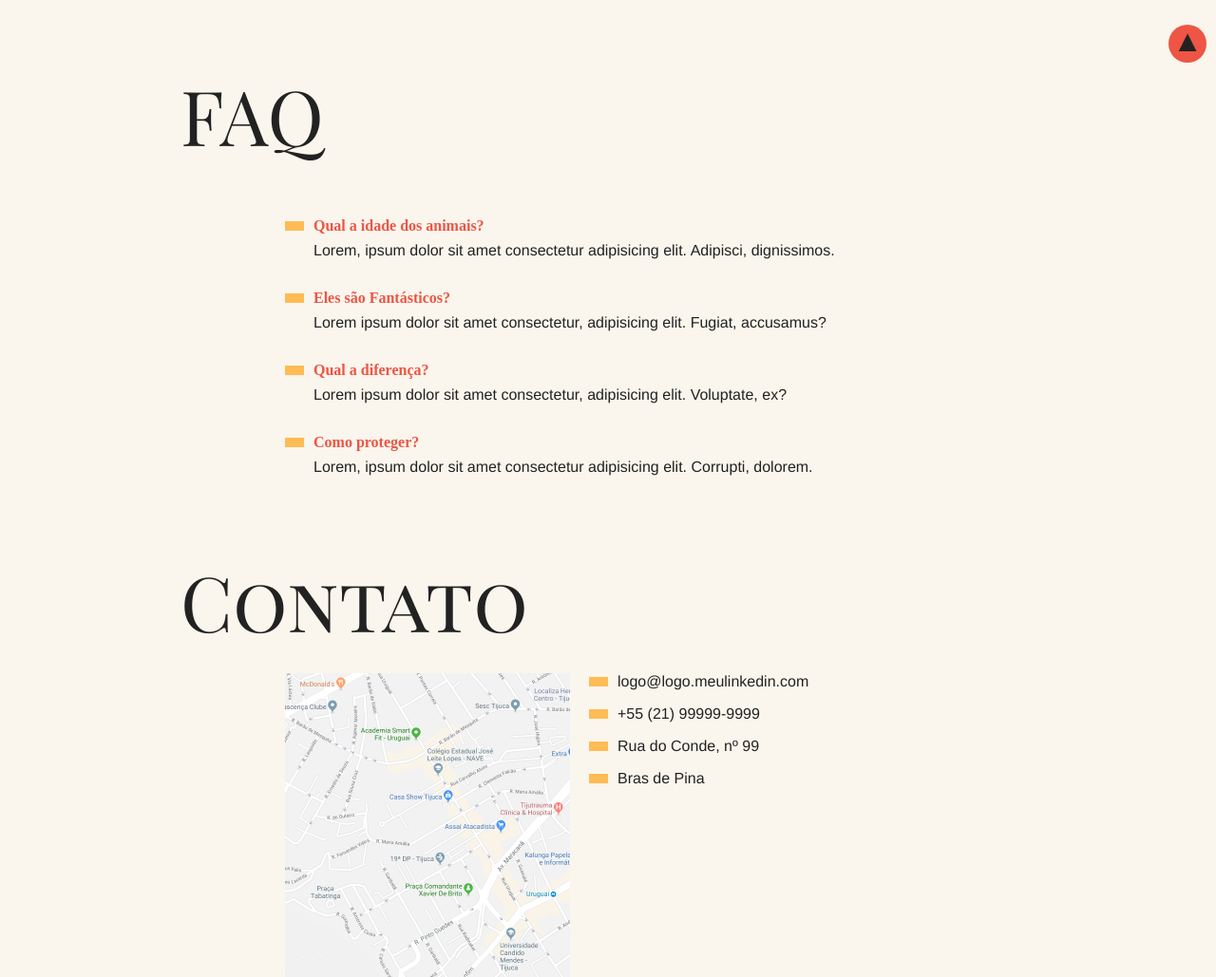
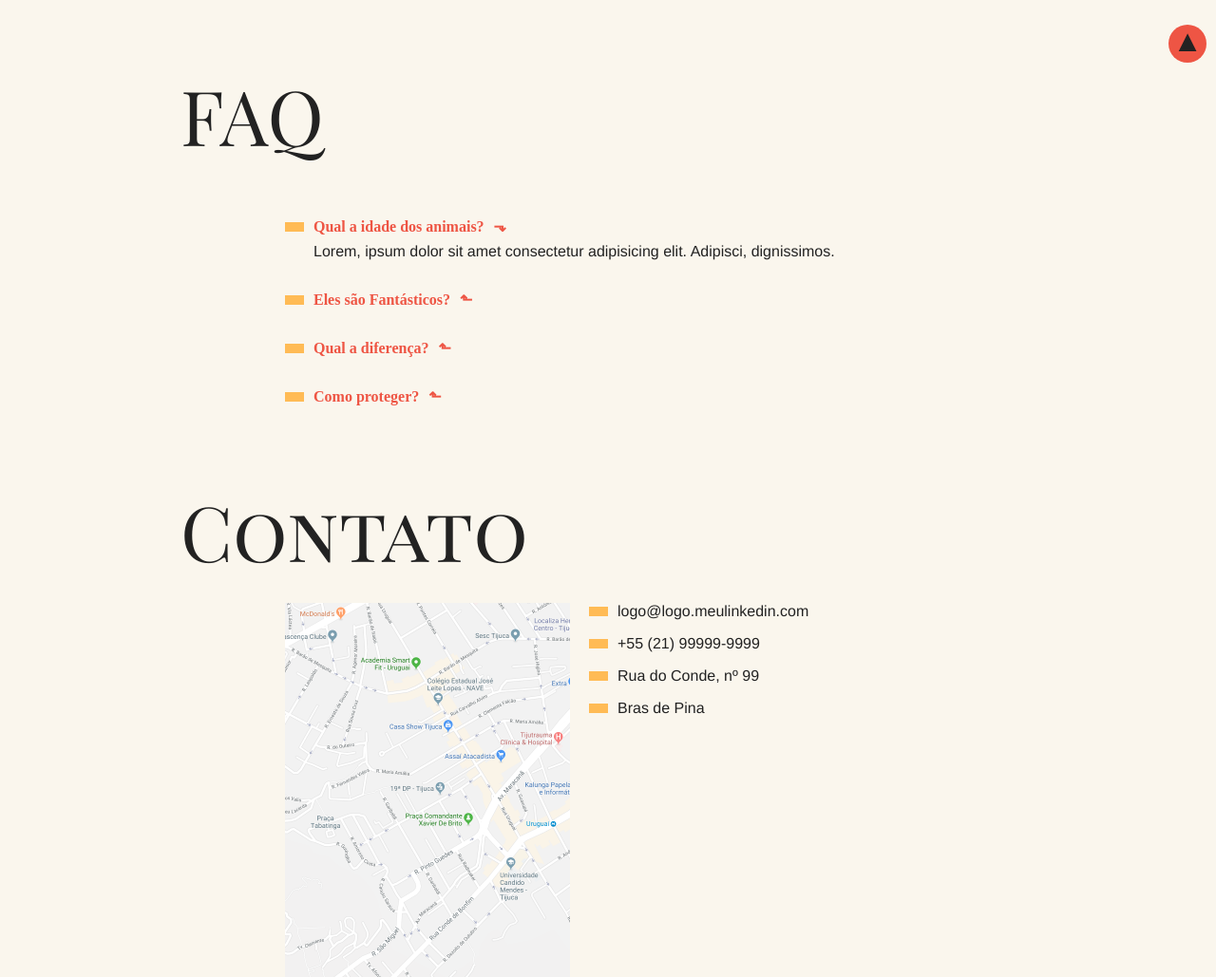
Before and after one commit to joaofreitas91/animais-fantasticos, a plain HTML site: page index.html in a window 1280 px wide. Shown: the part 699-1728 px from the top of the page at 95% size. Drawn offline with Linux system fonts and the light colour scheme.

Commit message:
accordion list

```diff
--- a/css/style.css
+++ b/css/style.css
@@ -136,6 +136,10 @@ body {
     animation: show .5s forwards;
 }
 
+.js-acordion-list dt {
+    cursor: pointer;
+}
+
 @keyframes show {
     from {
         transform: translate3d(-30px, 0, 0);
@@ -157,6 +161,7 @@ body {
     margin-top: 2rem;
     margin-bottom: .5rem;
     color: #e54;
+    cursor: pointer;
 }
 
 .faq-lista dt::before {
@@ -172,6 +177,36 @@ body {
     font-family: Helvetica, Arial;
     margin-bottom: .5rem;
     margin-left: 30px;
+}
+
+.js-accordion-list dt.disable::after {
+    content: '⬑';
+    margin-left: 10px;
+}
+
+.js-accordion-list dt::after {
+    content: '⬎';
+    margin-left: 10px;
+}
+
+.js .js-accordion-list dd {
+    display: block;
+}
+
+.js-accordion-list dd.disable {
+    display: none;
+    animation: slideDown .5s forwards;
+}
+
+@keyframes slideDown {
+    from {
+        opacity: 0;
+        max-height: 0;
+    }
+    to {
+        opacity: 1;
+        max-height: 100px;
+    }
 }
 
 .mapa {
--- a/index.html
+++ b/index.html
@@ -11,7 +11,7 @@
     <link href="https://fonts.googleapis.com/css2?family=Playfair+Display+SC&display=swap" rel="stylesheet">
     <script src="script.js" defer></script>
     <script>
-        document.documentElement.className += ' js'
+        document.documentElement.classList.add('js');
     </script>
     <title>Animais Fantásticos</title>
 </head>
@@ -179,7 +179,7 @@
     </section>
     <section class="grid-section faq" id="faq">
         <h1 class="titulo">FAQ</h1>
-        <dl class="faq-lista">
+        <dl class="faq-lista js-accordion-list">
             <dt>Qual a idade dos animais?</dt>
             <dd>Lorem, ipsum dolor sit amet consectetur adipisicing elit. Adipisci, dignissimos.</dd>
             <dt>Eles são Fantásticos?</dt>
--- a/script.js
+++ b/script.js
@@ -1,8 +1,10 @@
 window.addEventListener("load", () => {
     yearFooter()
+    initTabNav()
+    initAccordionList()
 })
 
-
+function initTabNav() {
     const tabMenu = document.querySelectorAll('.js-tabmenu li');
     const tabContent = document.querySelectorAll('.js-tabcontent section');
 
@@ -22,8 +24,33 @@ if (tabMenu.length && tabContent.length) {
             tabContent[index].classList.add('active');
         }
     }
+}
 
-const yearFooter = () => {
+function initAccordionList() {
+    const accordionList = document.querySelectorAll('.js-accordion-list dt');
+
+    if (accordionList.length) {
+
+        const disableClass = 'disable';
+
+        accordionList.forEach((item) => {
+            item.classList.add(disableClass);
+            item.nextElementSibling.classList.add(disableClass);
+        });
+
+        accordionList[0].classList.remove(disableClass);
+        accordionList[0].nextElementSibling.classList.remove(disableClass);
+
+        accordionList.forEach((question) => question.addEventListener('click', toggleAnswer));
+
+        function toggleAnswer() {
+            this.classList.toggle(disableClass);
+            this.nextElementSibling.classList.toggle(disableClass);
+        }
+    }
+}
+
+function yearFooter() {
     const footer = document.querySelector('footer');
     const date = new Date();
     const year = date.getFullYear();
```
Lines whose indentation alone changed are shown as unchanged.
